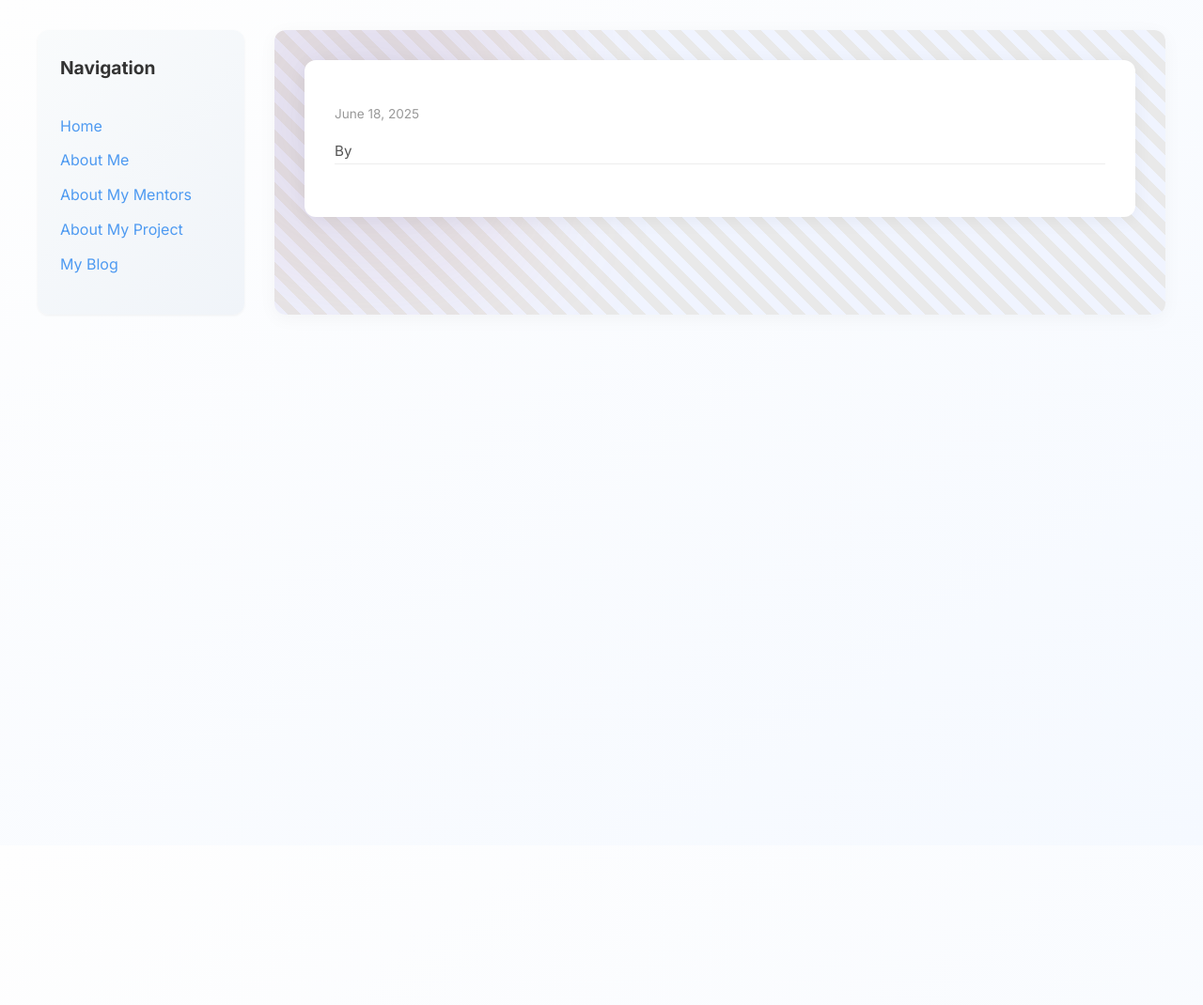
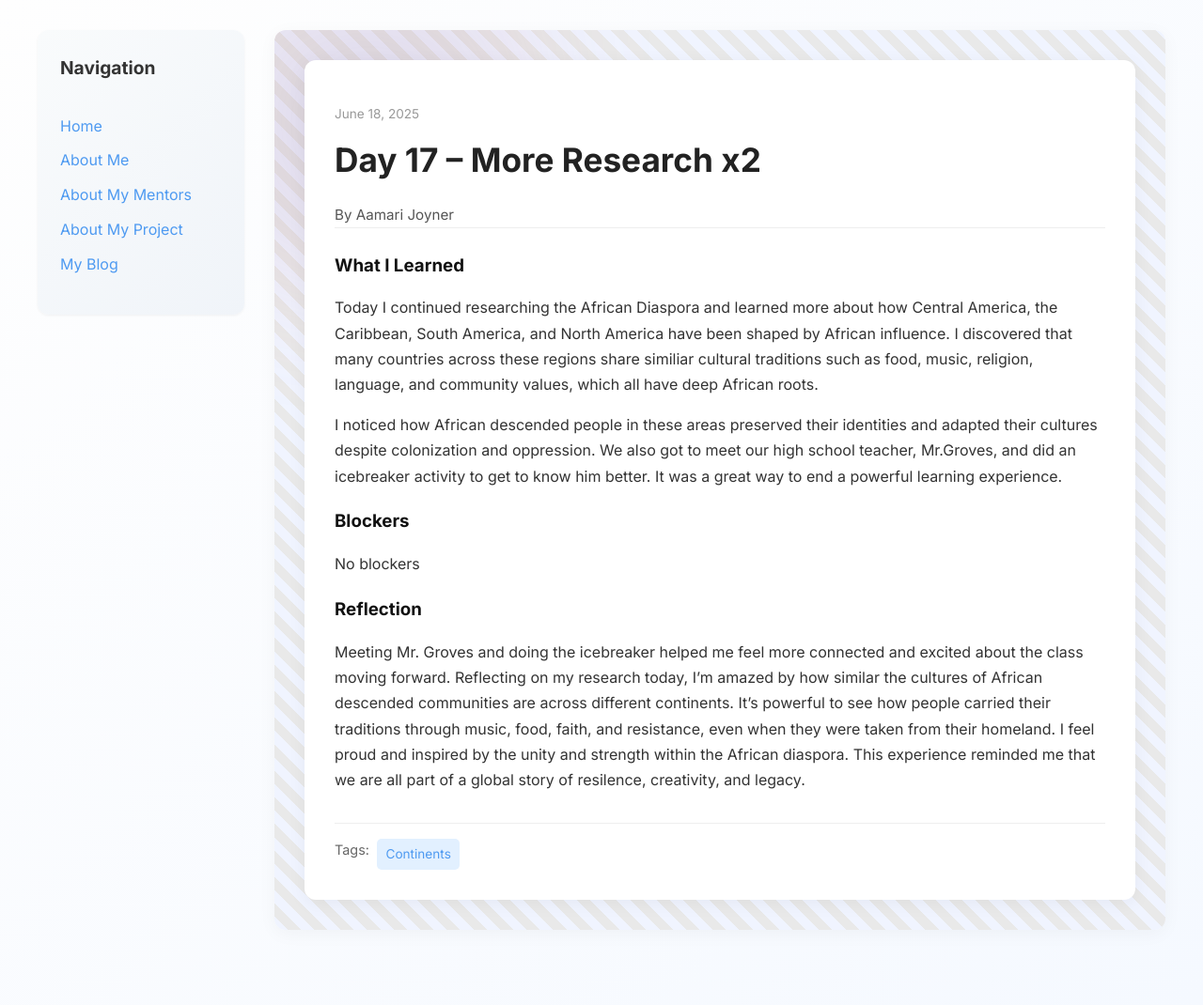
Before and after one commit to AamariJoyner/AamariJoyner.github.io, a Jekyll site: the page built from _posts/2025-06-18-day-17.md, in a window 1280 px wide. Shown: the whole page at 94% size. Built offline with Jekyll 4.4.1, drawn with Linux system fonts in a browser that asks for light colours; our own code applies the rules of GitHub Pages for plain Markdown files; before the commit the page ends 900 px from its top, so only the background shows below that.

Commit message:
Update 2025-06-18-day-17.md

```diff
--- a/_posts/2025-06-18-day-17.md
+++ b/_posts/2025-06-18-day-17.md
@@ -4,7 +4,7 @@ title: "Day 17 – More Research x2"
 date: 2025-06-18
 author: Aamari Joyner
 permalink: /day17.html
-tags: ["Continents]
+tags: ["Continents"]
 
 what_i_learned: |
     Today I continued researching the African Diaspora and learned more about how Central America, the Caribbean, South America, and North America have been shaped by African influence. I discovered that many countries across these regions share similiar cultural traditions such as food, music, religion, language, and community values, which all have deep African roots.
```
